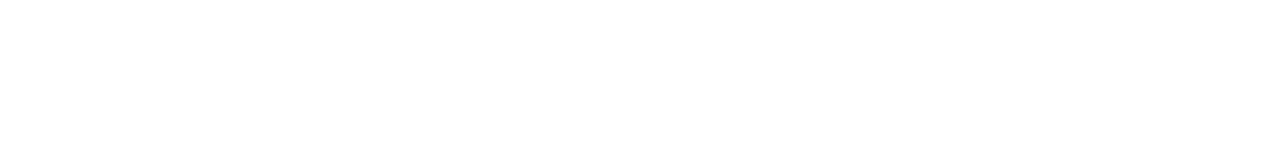
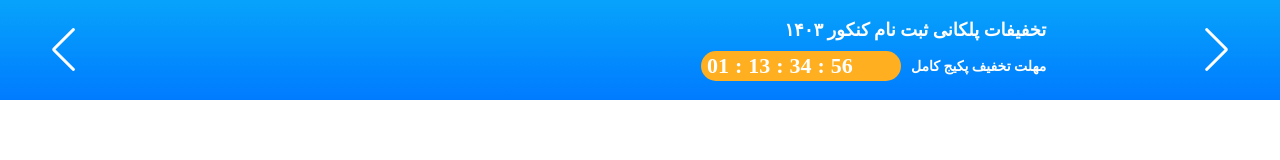
Before and after one commit to pouya-mirzaei/classino-landing-page, a website: page index.html in a window 1280 px wide. Drawn offline with Linux system fonts and the light colour scheme.

Commit message:
'implemented the top slider

```diff
--- a/index.html
+++ b/index.html
@@ -4,13 +4,82 @@
     <meta charset="UTF-8" />
     <meta name="viewport" content="width=device-width, initial-scale=1.0" />
     <title>کلاسینو | اولین و بزرگترین آموزشگاه آنلاین ابتدایی تا کنکور</title>
+    <!-- fav icon -->
+    <link rel="icon" href="images/favicon-32x32.png" type="image/png" />
+    <!-- swiper js -->
+    <link rel="stylesheet" href="assets/css/swiper.min.css" />
+    <!-- main styles -->
     <link rel="stylesheet" href="css/styles.css" />
   </head>
   <body>
-        <svg class="s">
-            <use xlink:href="css/fontawesome/sprites/solid.svg#mug-hot"></use>
+    <div class="swiper slider">
+      <div class="swiper-wrapper">
+        <!-- slide 1 -->
+        <div class="swiper-slide">
+          <div class="slider__container">
+            <!-- slider bg image -->
+            <img src="images/swiper/landing/background.webp" class="slider-bg" alt="swiper image" />
+
+            <!-- slider content -->
+            <div class="slider__container--content">
+              <div>
+                <span class="txt txt-big txt-white">رزور انتخاب رشته کنکور 1402 شروع شد</span>
+              </div>
+              <div>
+                <button class="btn btn-orange">توضیحات بیشتر</button>
+              </div>
+            </div>
+          </div>
+        </div>
+
+        <!-- slide 2 -->
+        <div class="swiper-slide">
+          <div class="slider__container">
+            <!-- slider bg image -->
+            <div class="slider-gradient"></div>
+            <!-- slider content -->
+            <div class="slider__container--content">
+              <!-- right side -->
+              <div>
+                <span class="block">
+                  <span class="txt txt-medium txt-white">تخفیفات پلکانی ثبت نام کنکور ۱۴۰۳</span>
+                </span>
+                <span class="block timer-container u-margin-top-small">
+                  <span class="txt txt-small txt-white">مهلت تخفیف پکیج کامل</span>
+                  <div class="slider__timer">
+                    <svg>
+                      <use href="css/fontawesome/sprites/regular.svg#clock"></use>
                     </svg>
+                    <div class="slider__timer--time">
+                      <span class="date days">01</span>
+                      <span>:</span>
 
-        <script src="https://kit.fontawesome.com/5527659fa3.js" crossorigin="anonymous"></script>
+                      <span class="date hours">13</span>
+                      <span>:</span>
+
+                      <span class="date minites">34</span>
+                      <span>:</span>
+
+                      <span class="date seconds">56</span>
+                    </div>
+                  </div>
+                </span>
+              </div>
+              <!-- left side -->
+
+              <div></div>
+            </div>
+          </div>
+        </div>
+      </div>
+
+      <div class="swiper-button-next"></div>
+      <div class="swiper-button-prev"></div>
+    </div>
+
+    <header></header>
+
+    <script src="assets/js/swiper.min.js"></script>
+    <script src="js/script.js"></script>
   </body>
 </html>
--- /dev/null
+++ b/js/script.js
@@ -0,0 +1,16 @@
+const swiper = new Swiper(".swiper", {
+  loop: true,
+
+  navigation: {
+    prevEl: ".swiper-button-prev",
+    nextEl: ".swiper-button-next",
+  },
+
+  initialSlide: 1,
+
+  // autoplay: {
+  //   delay: 2000,
+  //   disableOnInteraction: false,
+  //   pauseOnMouseEnter: true,
+  // },
+});
--- a/sass/abstracts/_variables.scss
+++ b/sass/abstracts/_variables.scss
@@ -1,4 +1,4 @@
-html {
+:root {
   --color-primary-1: #007bff;
   --color-primary-2: #036af5;
   --color-primary-2: #07a3fb;
@@ -15,6 +15,7 @@ html {
   --color-light-2: #f7f7f7;
 
   --color-white: #fff;
+  --color-black: #000;
 
   --border-color-primary: var(--color-primary);
   --border-color-secondary: var(--color-secondary-1);
@@ -29,4 +30,5 @@ html {
   --border-radius-160: 16px;
   --border-radius-270: 27px;
   --border-radius-340: 34px;
+  --border-radius-400: 40px;
 }
--- a/sass/base/_base.scss
+++ b/sass/base/_base.scss
@@ -7,7 +7,7 @@
 }
 
 html {
-    font-size: 100%;
+  font-size: 62.5%;
 }
 
 body {
--- a/sass/base/_typography.scss
+++ b/sass/base/_typography.scss
@@ -0,0 +1,25 @@
+.txt {
+  display: inline-block;
+}
+
+.txt-big {
+  font-size: 24px;
+  font-weight: 900;
+}
+
+.txt-medium {
+  font-size: 18px;
+  font-weight: 900;
+}
+
+.txt-small {
+  font-size: 14px;
+  font-weight: 700;
+}
+
+.txt-white {
+  color: var(--color-white);
+}
+.txt-black {
+  color: var(--color-black);
+}
--- a/sass/base/_utilities.scss
+++ b/sass/base/_utilities.scss
@@ -0,0 +1,23 @@
+.block {
+  display: block;
+}
+
+.u-margin-top-small {
+  margin-top: 1rem;
+}
+.u-margin-top-mediom {
+  margin-top: 4rem;
+}
+.u-margin-top-big {
+  margin-top: 6rem;
+}
+
+.u-margin-bottom-small {
+  margin-bottom: 1rem;
+}
+.u-margin-bottom-mediom {
+  margin-bottom: 4rem;
+}
+.u-margin-bottom-big {
+  margin-bottom: 6rem;
+}
--- /dev/null
+++ b/sass/components/_buttons.scss
@@ -0,0 +1,19 @@
+.btn {
+  font-family: inherit;
+  padding: 1rem 3rem;
+  border: none;
+  outline: none;
+  cursor: pointer;
+  font-size: 1.4rem;
+  border-radius: var(--border-radius-400);
+  transition: all 0.2;
+
+  &-orange {
+    background-image: linear-gradient(180deg, var(--color-secondary-2), var(--color-secondary-1));
+    border: 3px solid var(--color-secondary-1);
+  }
+
+  &:hover {
+    box-shadow: 0 1.5rem 2.5rem rgba(0, 0, 0, 0.2);
+  }
+}
--- /dev/null
+++ b/sass/components/_slider.scss
@@ -0,0 +1,84 @@
+.slider {
+  width: 100%;
+  height: 10rem;
+
+  &__container {
+    width: 100%;
+    height: 100%;
+    position: relative;
+
+    &--content {
+      position: absolute;
+      width: 100%;
+      height: 60%;
+      top: 50%;
+      left: 50%;
+      transform: translate(-50%, -50%);
+      display: flex;
+      align-items: center;
+      justify-content: space-around;
+    }
+  }
+
+  &-bg {
+    width: 100%;
+    height: 100%;
+    background-size: cover;
+  }
+  &-gradient {
+    width: 100%;
+    height: 100%;
+    background-image: linear-gradient(var(--color-primary-2), var(--color-primary-1));
+  }
+
+  &__timer {
+    width: 200px;
+    height: 30px;
+    border-radius: var(--border-radius-270);
+    background-color: var(--color-secondary-1);
+    position: relative;
+    display: flex;
+    align-items: center;
+
+    svg {
+      position: absolute;
+      right: 0.5rem;
+      width: 2.2rem;
+      height: 2.2rem;
+      font-weight: 700;
+      fill: var(--color-white);
+    }
+
+    &--time {
+      display: flex;
+      align-items: center;
+      flex-direction: row-reverse;
+      position: absolute;
+      left: 0;
+      height: 100%;
+      font-size: 22px;
+      color: var(--color-white);
+      font-weight: 600;
+
+      span {
+        margin-left: 0.6rem;
+      }
+    }
+  }
+}
+
+.swiper-button-next {
+  left: 5rem !important;
+  color: var(--color-white);
+}
+
+.swiper-button-prev {
+  right: 5rem !important;
+  color: var(--color-white);
+}
+
+.timer-container {
+  display: flex;
+  align-items: center;
+  gap: 0 1rem;
+}
--- a/sass/main.scss
+++ b/sass/main.scss
@@ -7,4 +7,7 @@
 @import "base/utilities";
 @import "base/animations";
 
+@import "components/slider";
+@import "components/buttons";
+
 @import "theme/dark";
```
Also changed, not shown: assets/css/swiper.min.css (added), assets/js/swiper.min.js (added), css/styles.css, images/favicon-32x32.png (added), images/swiper/landing/background.webp (added), images/swiper/panel/anoun-slider-1.png (renamed from images/swiper/anoun-slider-1.png), images/swiper/panel/anoun-slider-2.png (renamed from images/swiper/anoun-slider-2.png), images/swiper/panel/anoun-slider-3.png (renamed from images/swiper/anoun-slider-3.png). Lines whose indentation alone changed are shown as unchanged.
